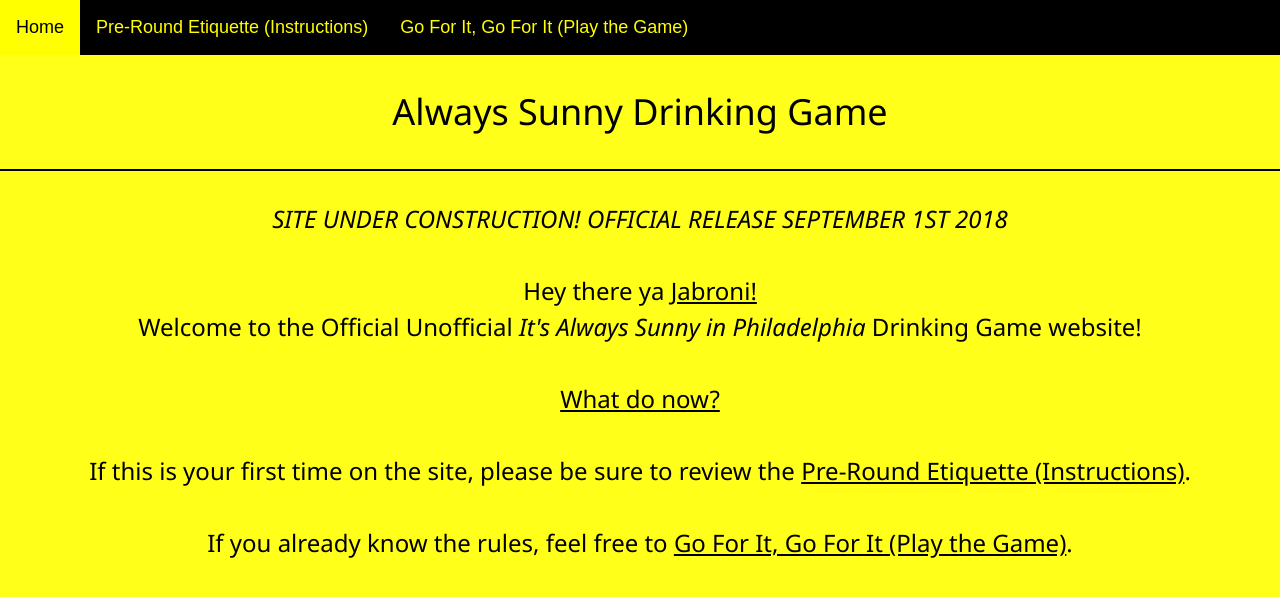
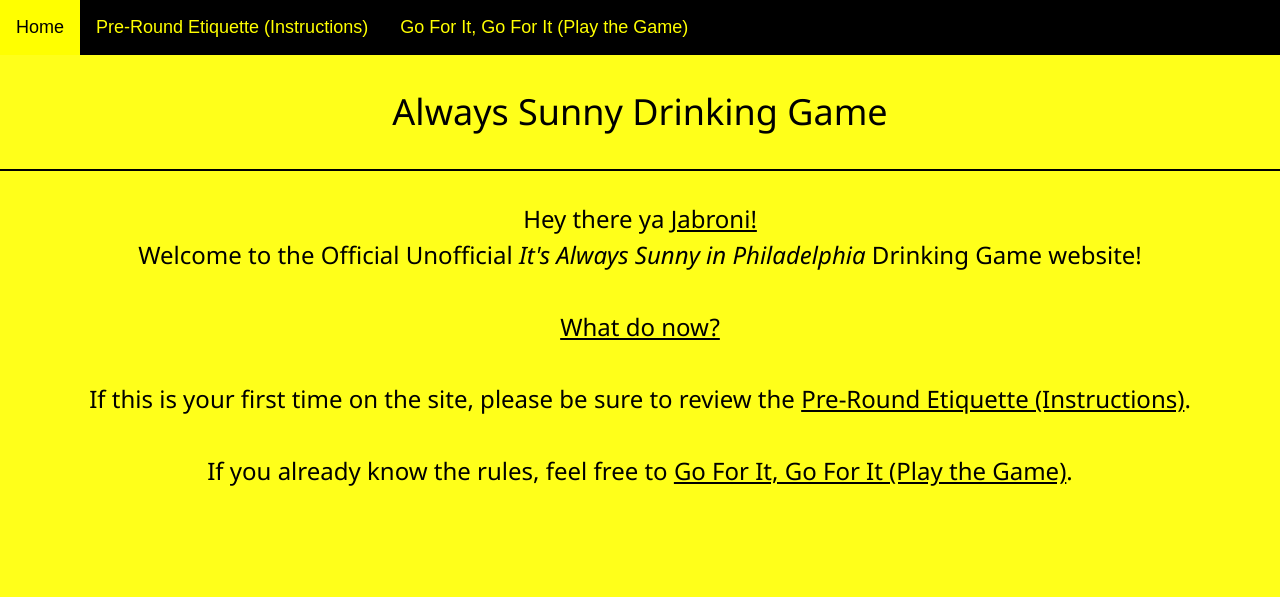
Before and after one commit to alwayssunnydrinkinggame/asdg, a Jekyll site: the page built from index.md, in a window 1280 px wide. Shown: the top 597 px of the page. Built offline with Jekyll 4.4.1, drawn with Linux system fonts in a browser that asks for light colours.

Commit message:
Removed "site construction" comment

```diff
--- a/_layouts/home.html
+++ b/_layouts/home.html
@@ -3,8 +3,6 @@ layout: "wrapper"
 ---
 <body>
   <h3 style="margin: 30px; text-align: center;">
-    <em>SITE UNDER CONSTRUCTION! OFFICIAL RELEASE SEPTEMBER 1ST 2018</em>
-    <br><br>
     Hey there ya <a href="https://youtu.be/Hmvc4CMWkEw?t=5s">Jabroni!</a>
     <br>
     Welcome to the Official Unofficial <em>It's Always Sunny in Philadelphia</em> Drinking Game website!
```
